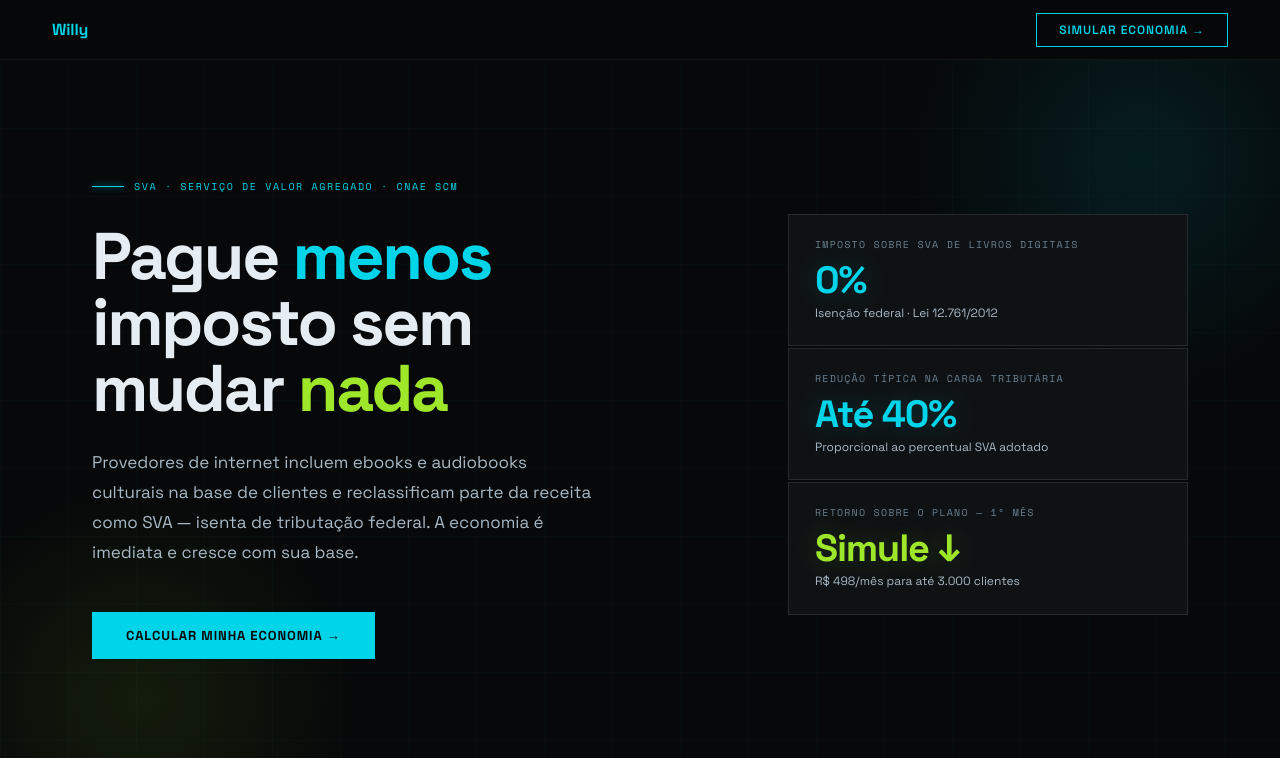
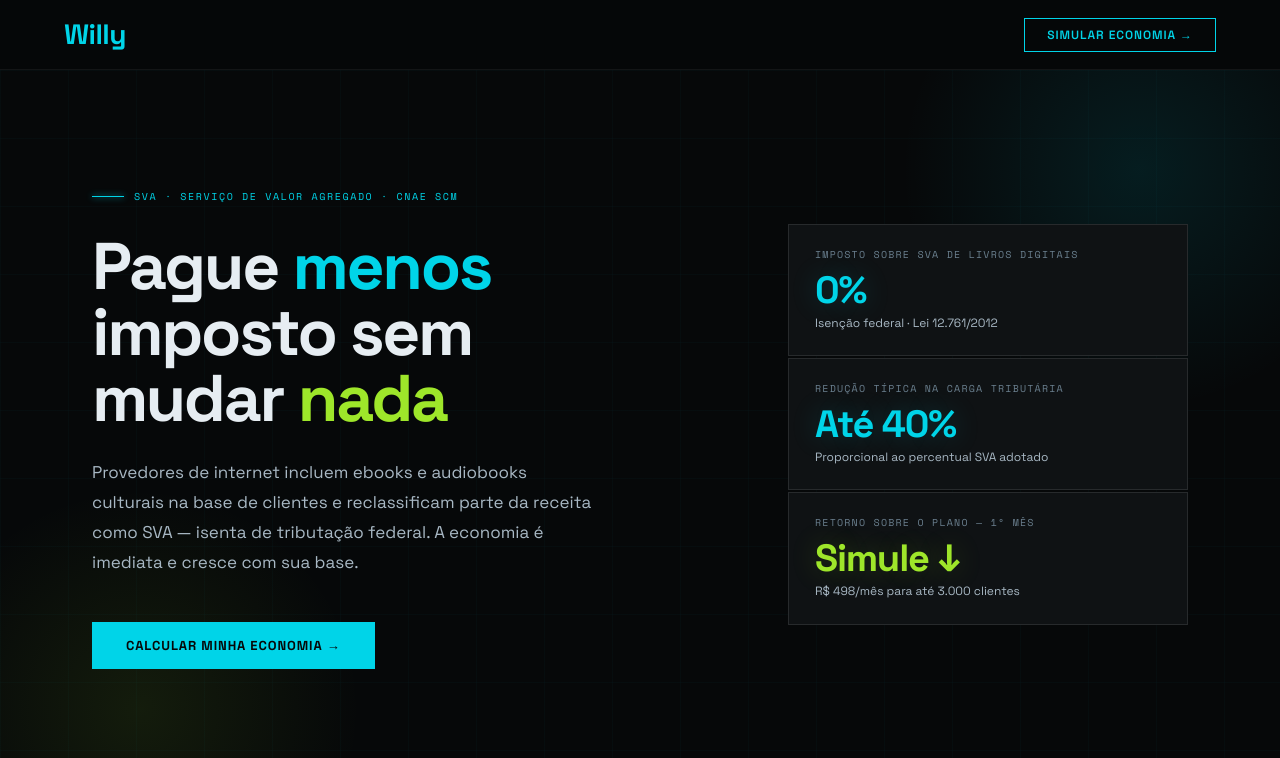
Before and after one commit to andrenunes07-del/Jhoff, a Next.js app: page / in a window 1280 px wide. Shown: the top 758 px of the page. Built offline with nearby package versions, Linux system fonts and the light colour scheme.

Commit message:
feat: aumenta logo Willy na navbar e ajusta padding

```diff
--- a/app/globals.css
+++ b/app/globals.css
@@ -41,7 +41,7 @@ body {
 /* ── NAV ── */
 nav {
   position: sticky; top: 0; z-index: 100;
-  height: 60px; padding: 0 52px;
+  height: 70px; padding: 0 64px;
   display: flex; align-items: center; justify-content: space-between;
   background: rgba(6,8,9,0.90);
   backdrop-filter: blur(20px);
@@ -49,7 +49,7 @@ nav {
   border-bottom: 1px solid var(--line);
 }
 
-.logo { font-size: 16px; font-weight: 700; letter-spacing: -0.01em; color: var(--text); }
+.logo { font-size: 28px; font-weight: 700; letter-spacing: -0.02em; color: var(--text); }
 .logo em { font-style: normal; color: var(--cy); }
 
 .nav-btn {
```
